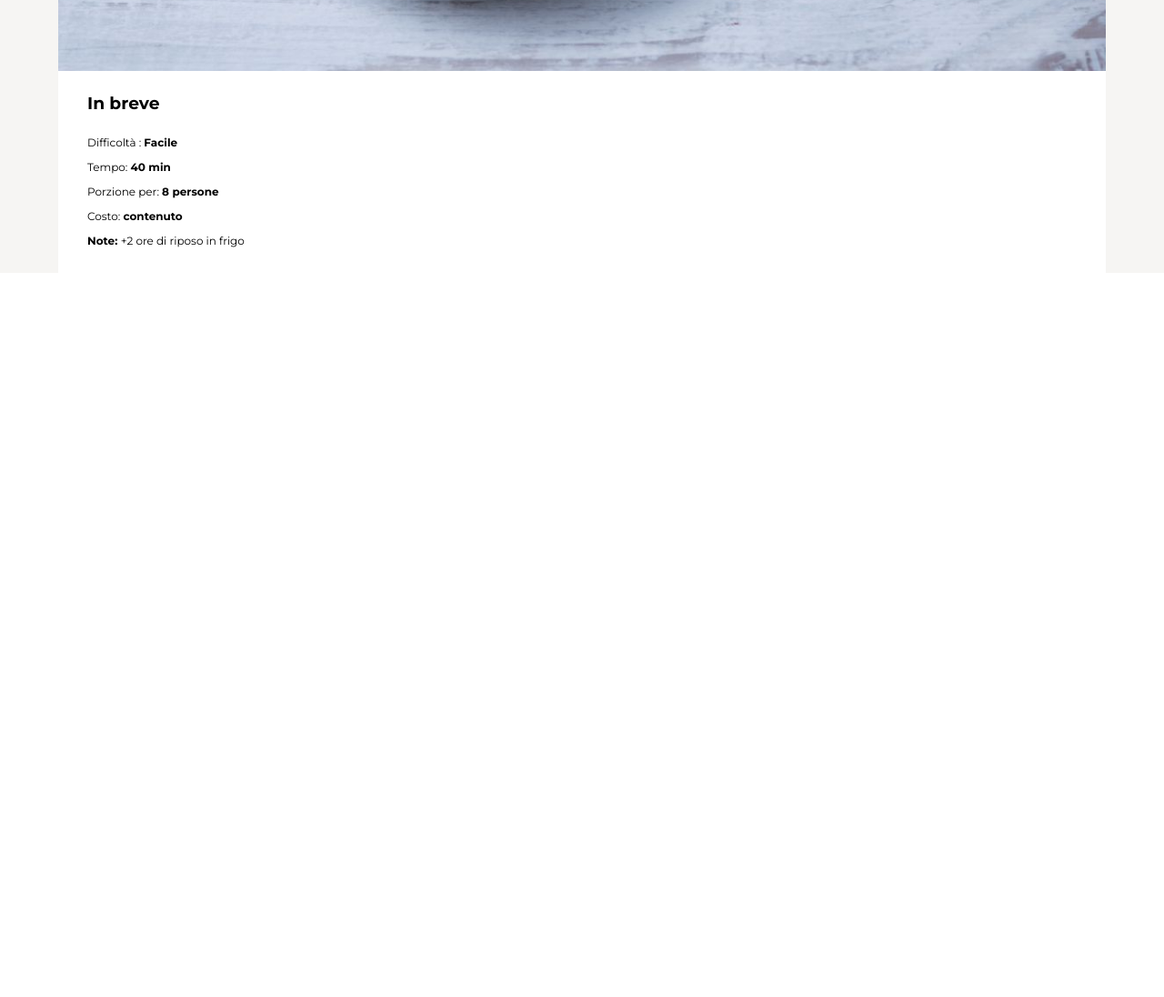
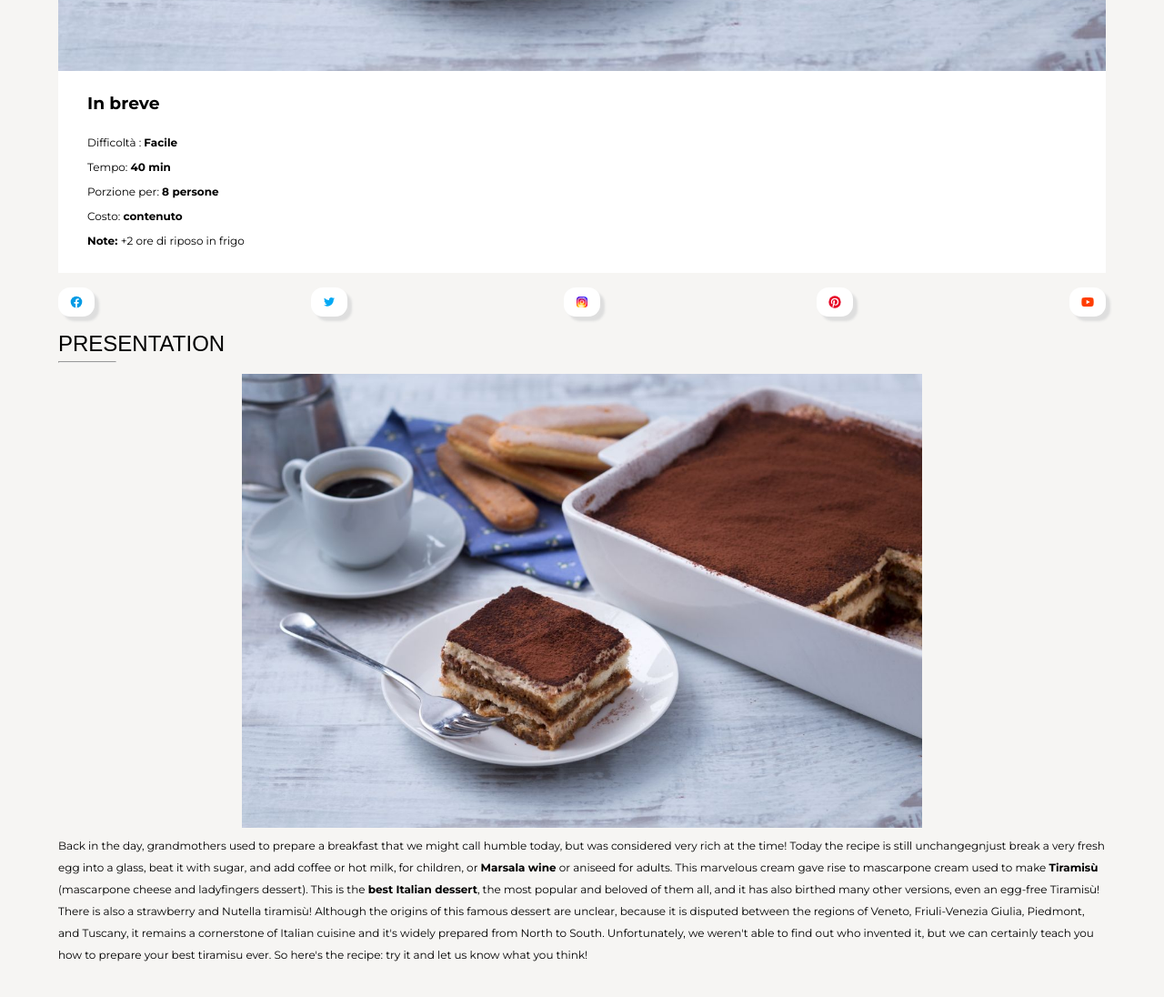
Before and after one commit to massimilianomiceli/htmlcss-responsive-layout, a plain HTML site: page index.html in a window 1280 px wide. Shown: the part 810-1906 px from the top of the page at 91% size. Before the commit the page ends 1110 px from the top, so only its background shows below. Drawn offline with Linux system fonts and the light colour scheme.

Commit message:
aggiunti canali social e descrizione in bozza

```diff
--- a/css/style.css
+++ b/css/style.css
@@ -31,7 +31,7 @@ main{
     font-family: Montserrat;
 }
 
-h3.category{
+h4.category{
     font-family: Helvetica;
     font-weight: lighter;
     font-size: 0.75rem;
@@ -47,6 +47,10 @@ h2.title{
     margin-bottom: 1rem;
 }
 
+h2.title > span{
+    display: none;
+}
+
 .container-video{
     display: flex;
     flex-direction: column;
@@ -60,8 +64,65 @@ section.summary{
     margin-bottom: 1.5rem;
 }
 
+li{list-style: none;}
+
 .container-video li{
     font-size: 0.75rem;
-    list-style: none;
     margin: 0rem 0rem 0.75rem 0rem;
 }
+
+nav.social{
+    padding: 1rem 0rem 1rem 0rem;
+}
+
+.container-social{
+    display: flex;
+    flex-direction: row;
+    justify-content: space-between;
+}
+
+.container-social  li{
+    display: inline-block;
+}
+
+.social-button{
+    display: inline-block;
+    height: 2rem;
+    border-radius: 13px;
+    padding: 0.5rem 0.75rem 0.5rem 0.75rem;
+    background-color: white;
+    box-shadow: 5px 5px 2.5px #dedede;
+}
+
+.social-image{
+    /* object-fit: cover; */
+    height: 100%;
+}
+
+
+.container-presentation img{
+    display: block;
+    margin: 0 auto;
+    width: 65%;
+    margin-bottom: 0.5rem;
+}
+
+.container-presentation h3{
+    font-family: sans-serif ;
+    font-size: 1.5rem;
+    font-weight: 100;
+}
+
+.container-presentation hr{
+    background-color: #F78C17;
+    display: inline-block;
+    height: 0.15rem;
+    width: 4rem;
+    margin-bottom: 0.5rem;
+}
+
+.container-presentation p{
+    font-size: 0.75rem;
+    line-height: 1.5rem;
+    margin-bottom: 2.5rem;
+}
--- a/index.html
+++ b/index.html
@@ -16,7 +16,7 @@
     </header>
     <main>
         <div class="container">
-            <h3 class="category">DOLCI E DESSERTS</h3>
+            <h4 class="category">DOLCI E DESSERTS</h4>
             <h2 class="title">Tiramisù <span>(Dolce Tradizionale)</span></h2>
             <section class="container-video">
                 <img src="./img/tiramisu.jpg" alt="Preview video on You Tube">
@@ -31,6 +31,26 @@
                     </ul>
                 </section>
             </section>
+            <nav class="social">
+                <ul class="container-social">
+                    <li><a href="" class="social-button"><img class="social-image" src="./img/icons8-facebook.svg" alt="facebook logo"></a></li>
+                    <li><a href="" class="social-button"><img class="social-image" src="./img/icons8-twitter.svg" alt="facebook logo"></a></li>
+                    <li><a href="" class="social-button"><img class="social-image" src="./img/icons8-instagram.svg" alt="facebook logo"></a></li>
+                    <li><a href="" class="social-button"><img class="social-image" src="./img/icons8-pinterest.svg" alt="facebook logo"></a></li>
+                    <li><a href="" class="social-button"><img class="social-image" src="./img/icons8-youtube.svg" alt="facebook logo"></a></li>
+                </ul>
+            </nav>
+            <section class="container-presentation">
+                <h3>PRESENTATION</h3>
+                <hr>
+                <img class="" src="./img/tiramisu.jpg" alt="tiramisu with coffee">
+                <p>Back in the day, grandmothers used to prepare a breakfast that we might call humble today, but was considered very rich at the time! Today the recipe is still unchangegnjust break a very fresh egg into a glass, beat it with sugar, and add coffee or hot milk, for children, or <span class="f-bold">Marsala wine</span> or aniseed for adults. This marvelous cream gave rise to mascarpone cream used to make <span class="f-bold">Tiramisù </span> (mascarpone cheese and ladyfingers dessert). This is the <span class="f-bold">best Italian dessert</span>, the most popular and beloved of them all, and it
+                has also birthed many other versions, even an egg-free
+                Tiramisù! There is also a strawberry and Nutella tiramisù!
+                Although the origins of this famous dessert are unclear, because it is disputed between the regions of Veneto, Friuli-Venezia Giulia, Piedmont, and Tuscany, it remains a cornerstone of Italian cuisine and it's widely prepared from
+                North to South. Unfortunately, we weren't able to find out who invented it, but we can certainly teach you how to prepare your best tiramisu ever. So here's the recipe: try it
+                and let us know what you think!</p>
+            </section>
         </div>
     </main>
     <footer>
```
Also changed, not shown: img/icons8-facebook.svg (added), img/icons8-instagram.svg (added), img/icons8-pinterest.svg (added), img/icons8-twitter.svg (added), img/icons8-youtube.svg (added).
